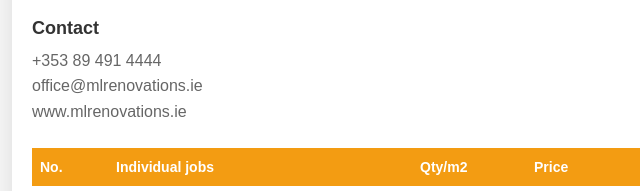
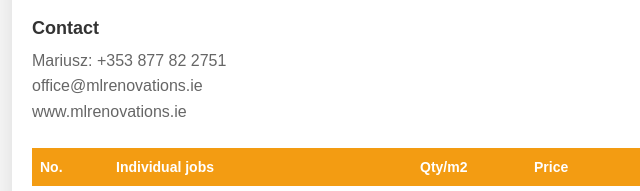
Before and after one commit to BartekTedys/Preliminary_invoice_template, a plain HTML site: page index.html in a window 1280 px wide. Shown: the part 236-427 px from the top of the page, 228-868 px from the left. Drawn offline with Linux system fonts and the light colour scheme.

Commit message:
Update index.html

```diff
--- a/index.html
+++ b/index.html
@@ -315,7 +315,7 @@
         <div class="contact-date">
             <div class="contact-info">
                 <h3>Contact</h3>
-                <div>+353 89 491 4444</div>
+                <div>Mariusz: +353 877 82 2751</div>
                 <div>office@mlrenovations.ie</div>
                 <div>www.mlrenovations.ie</div>
             </div>
```
